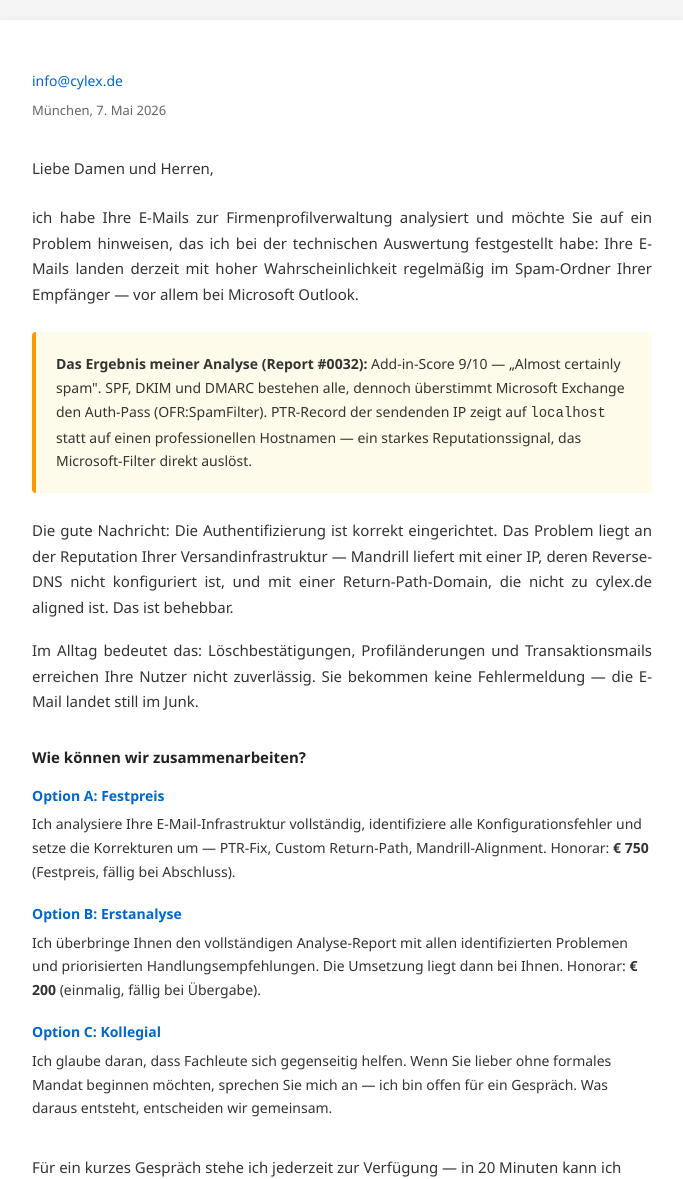
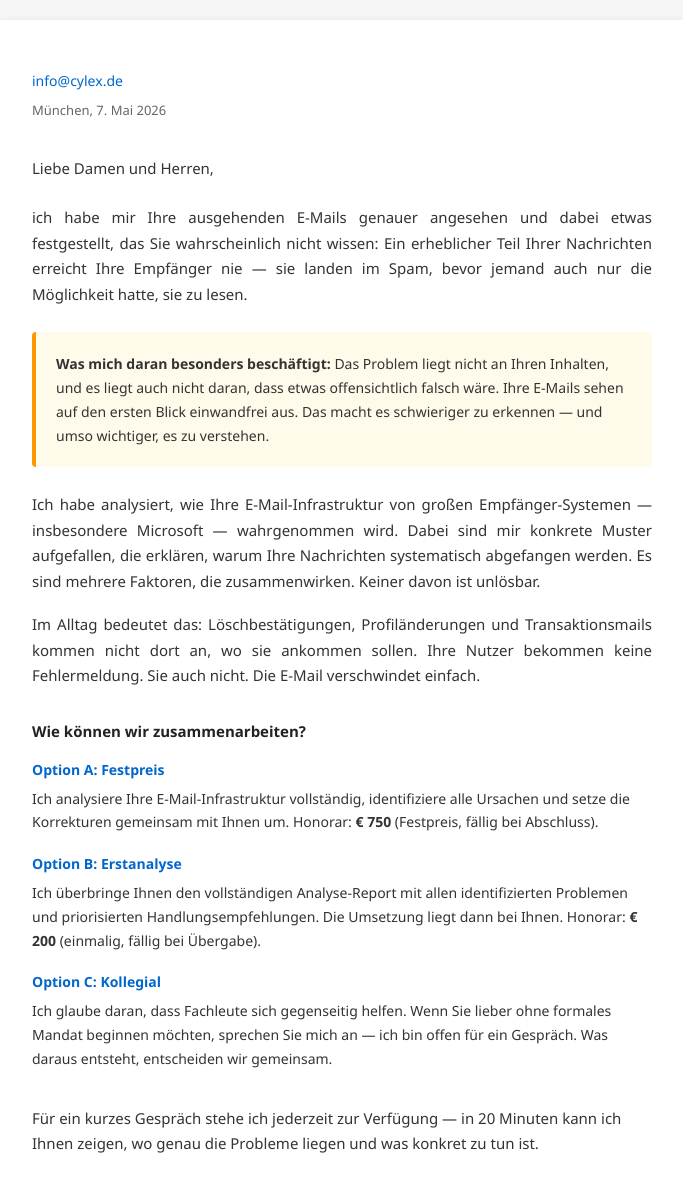
Before and after one commit to ThomasFelber/OutlookSpamScorer, a website: page Delivery-Reports/cylex.de/anschreiben-1.html in a window 1280 px wide. Shown: the top 1179 px of the page, without its empty margins (298-981 px from the left). Drawn offline with Linux system fonts and the light colour scheme.

Commit message:
Rewrite cylex anschreiben: no technical details, curiosity-first tone
Remove report numbers, PTR/DNS specifics, protocol names.
Describe the problem by its business impact, not its technical cause.
New template principle: show mastery, withhold the diagnosis.

Co-Authored-By: Claude Sonnet 4.6 <noreply@anthropic.com>

```diff
--- a/Delivery-Reports/cylex.de/anschreiben-1.html
+++ b/Delivery-Reports/cylex.de/anschreiben-1.html
@@ -126,19 +126,19 @@
         </div>
 
         <div class="body-text">
-            ich habe Ihre E-Mails zur Firmenprofilverwaltung analysiert und möchte Sie auf ein Problem hinweisen, das ich bei der technischen Auswertung festgestellt habe: Ihre E-Mails landen derzeit mit hoher Wahrscheinlichkeit regelmäßig im Spam-Ordner Ihrer Empfänger — vor allem bei Microsoft Outlook.
+            ich habe mir Ihre ausgehenden E-Mails genauer angesehen und dabei etwas festgestellt, das Sie wahrscheinlich nicht wissen: Ein erheblicher Teil Ihrer Nachrichten erreicht Ihre Empfänger nie — sie landen im Spam, bevor jemand auch nur die Möglichkeit hatte, sie zu lesen.
         </div>
 
         <div class="highlight">
-            <strong>Das Ergebnis meiner Analyse (Report #0032):</strong> Add-in-Score 9/10 — „Almost certainly spam". SPF, DKIM und DMARC bestehen alle, dennoch überstimmt Microsoft Exchange den Auth-Pass (OFR:SpamFilter). PTR-Record der sendenden IP zeigt auf <code>localhost</code> statt auf einen professionellen Hostnamen — ein starkes Reputationssignal, das Microsoft-Filter direkt auslöst.
+            <strong>Was mich daran besonders beschäftigt:</strong> Das Problem liegt nicht an Ihren Inhalten, und es liegt auch nicht daran, dass etwas offensichtlich falsch wäre. Ihre E-Mails sehen auf den ersten Blick einwandfrei aus. Das macht es schwieriger zu erkennen — und umso wichtiger, es zu verstehen.
         </div>
 
         <div class="body-text">
-            Die gute Nachricht: Die Authentifizierung ist korrekt eingerichtet. Das Problem liegt an der Reputation Ihrer Versandinfrastruktur — Mandrill liefert mit einer IP, deren Reverse-DNS nicht konfiguriert ist, und mit einer Return-Path-Domain, die nicht zu cylex.de aligned ist. Das ist behebbar.
+            Ich habe analysiert, wie Ihre E-Mail-Infrastruktur von großen Empfänger-Systemen — insbesondere Microsoft — wahrgenommen wird. Dabei sind mir konkrete Muster aufgefallen, die erklären, warum Ihre Nachrichten systematisch abgefangen werden. Es sind mehrere Faktoren, die zusammenwirken. Keiner davon ist unlösbar.
         </div>
 
         <div class="body-text">
-            Im Alltag bedeutet das: Löschbestätigungen, Profiländerungen und Transaktionsmails erreichen Ihre Nutzer nicht zuverlässig. Sie bekommen keine Fehlermeldung — die E-Mail landet still im Junk.
+            Im Alltag bedeutet das: Löschbestätigungen, Profiländerungen und Transaktionsmails kommen nicht dort an, wo sie ankommen sollen. Ihre Nutzer bekommen keine Fehlermeldung. Sie auch nicht. Die E-Mail verschwindet einfach.
         </div>
 
                 <div class="offer-section">
@@ -146,7 +146,7 @@
 
             <div class="option">
                 <div class="option-label">Option A: Festpreis</div>
-                <div>Ich analysiere Ihre E-Mail-Infrastruktur vollständig, identifiziere alle Konfigurationsfehler und setze die Korrekturen um — PTR-Fix, Custom Return-Path, Mandrill-Alignment. Honorar: <strong>€ 750</strong> (Festpreis, fällig bei Abschluss).</div>
+                <div>Ich analysiere Ihre E-Mail-Infrastruktur vollständig, identifiziere alle Ursachen und setze die Korrekturen gemeinsam mit Ihnen um. Honorar: <strong>€ 750</strong> (Festpreis, fällig bei Abschluss).</div>
             </div>
 
             <div class="option">
```
